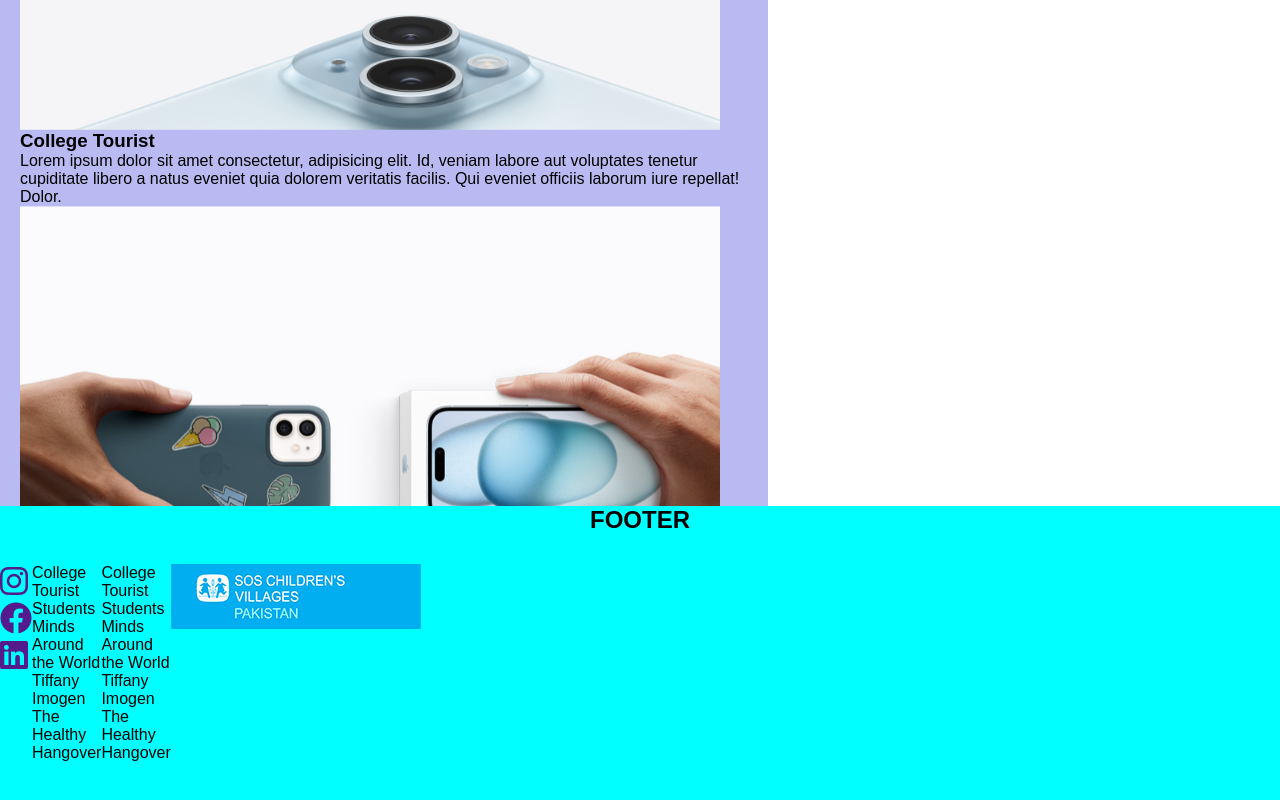
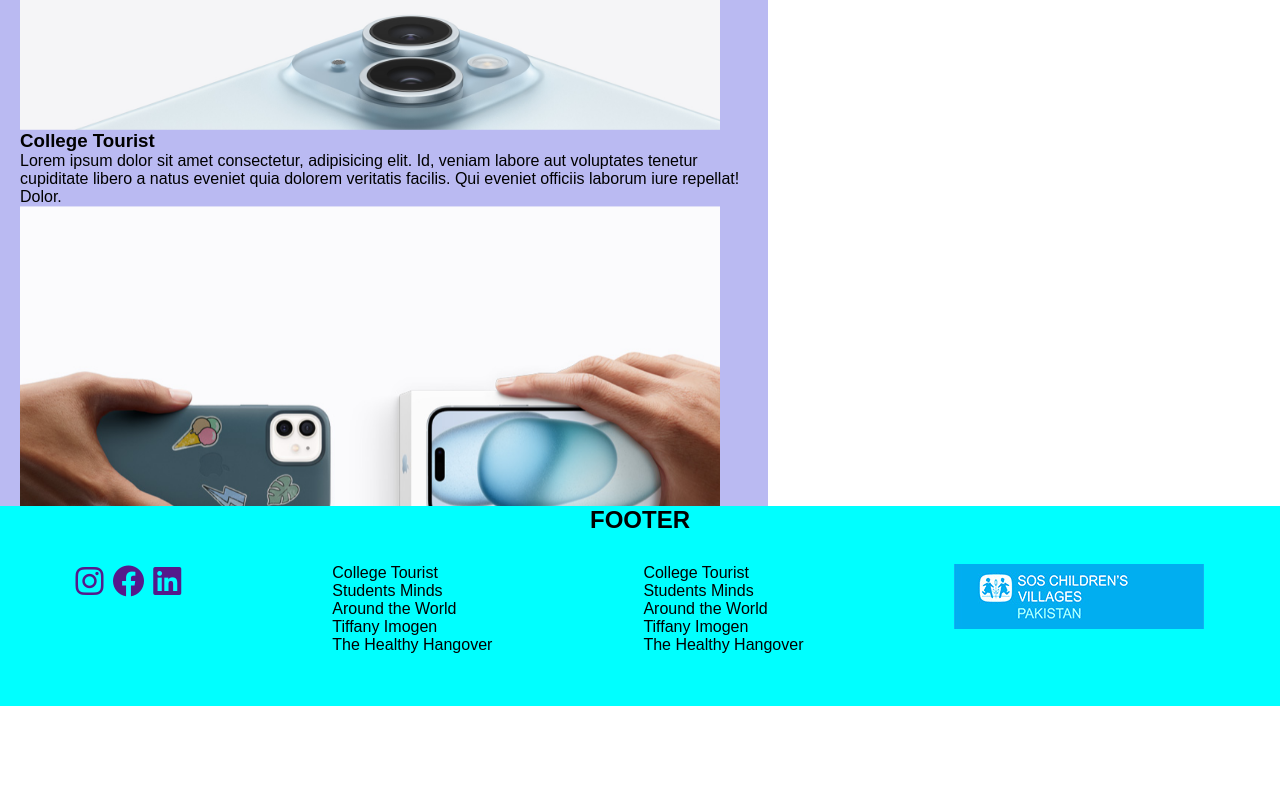
Before and after one commit to usamabilal598/demo-project, a plain HTML site: page index.html in a window 1280 px wide. Shown: the part 1482-2282 px from the top of the page. After the commit the page ends 2188 px from the top, so only its background shows below. Drawn offline with Linux system fonts and the light colour scheme.

Commit message:
Add files via upload

```diff
--- a/index.html
+++ b/index.html
@@ -109,9 +109,9 @@
             © 2021 College Tourist | All Rights Reserved
         </footer> -->
 
-       <footer style="height: 500px; background-color: aqua;">
+       <footer style="height:200px; background-color: aqua;">
        <div style="display: flex; align-items: center; justify-content: center; background-color: aqua;"> <h1> FOOTER</h1></div>
-        <div class="foter">
+        <div style="display: flex; justify-content: space-around;" class="foter">
             <div style="font-size: xx-large;">
 
                 <a href=""><i class="fa-brands fa-instagram"></i></a>
--- a/style.css
+++ b/style.css
@@ -113,8 +113,8 @@
 
 }
 .foter{
-    width: 20%;
-    height:50px;
+    width: 100%;
+    height:30px;
     background-color: aqua;
     display: flex;
     flex-direction: row;
```
